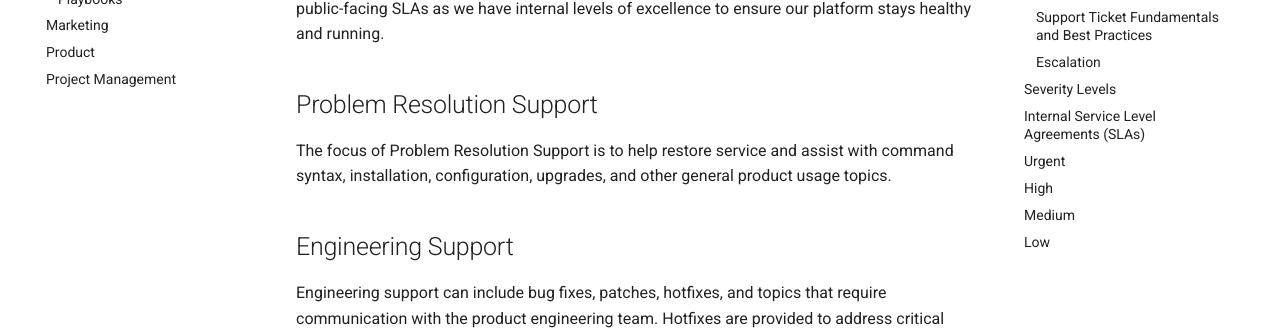
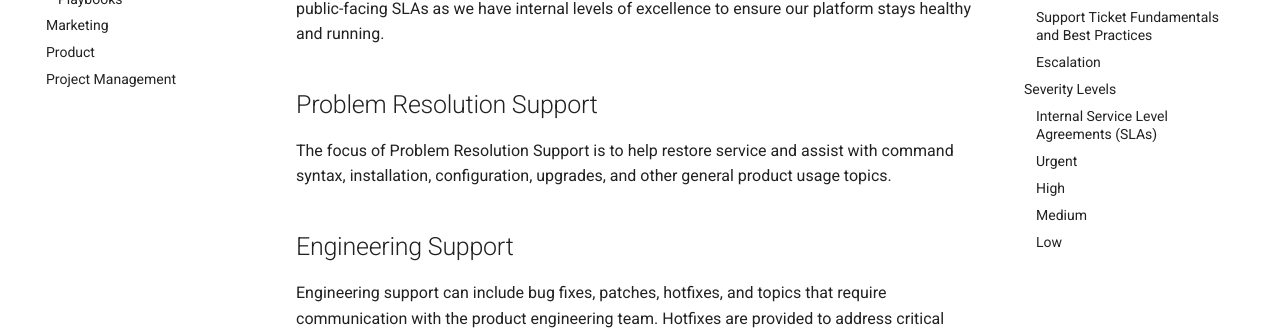
Before and after one commit to fru-io/handbook, an MkDocs documentation site: the page built from docs/engineering/support-services.md, in a window 1280 px wide. Shown: the part 328-662 px from the top of the page. Built offline with MkDocs 1.6.1 and Material for MkDocs 9.7.7, drawn with Linux system fonts in a browser that asks for light colours.

Commit message:
Nesting headers.

```diff
--- a/docs/engineering/support-services.md
+++ b/docs/engineering/support-services.md
@@ -70,7 +70,7 @@ Support issues are assigned a Severity level reflecting the impact on production
 
 
 
-## Internal Service Level Agreements (SLAs)
+### Internal Service Level Agreements (SLAs)
 | Severity      | Initial Engagement Time |
 | ------------- | ----------------------- |
 | Urgent        | 60 minutes 24x7         |
@@ -78,7 +78,7 @@ Support issues are assigned a Severity level reflecting the impact on production
 | Medium        | 8 hours 24x5            |
 | Low           | 8 hours 24x5            |
 
-## Urgent
+### Urgent
 A catastrophic problem that severely impacts the ability to conduct business. This status means that production systems are down (completely non-responsive or not functioning), and no known workaround exists. Urgent issues expectation is a sixty-minute window for initial engagement twenty-four hours a day, seven days a week.
 
 - Tier One Response
@@ -95,7 +95,7 @@ A catastrophic problem that severely impacts the ability to conduct business. Th
   - Determine if the DDEV status page needs to be updated to indicate a system-wide impact. If a status page update is necessary, notify the Tier One respondent to manage the updates.
   - Work with the Tier One respondent to ensure relevant information is captured and communicated as you resolve the issue.
 
-## High
+### High
 A high status indicates a situation in which production operations are disrupted but not fully degraded. In this scenario, a workaround may exist and is shared with the customer. High issues expectation is a two-hour window for initial engagement twenty-four hours a day Monday through Friday.
 
 - Tier One Response
@@ -112,7 +112,7 @@ A high status indicates a situation in which production operations are disrupted
   - Determine if the DDEV status page needs to be updated to indicate a system-wide impact. If a status page update is necessary, notify the Tier One respondent to manage the updates.
   - Work with the Tier One respondent to ensure relevant information is captured and communicated as you resolve the issue.
 
-## Medium
+### Medium
 A medium status indicates a lower impact problem that involves a partial loss of non-critical functionality. The problem may be a minor issue with limited or no loss of functionality or impact on production operations. A medium status includes administrative requests and errors in the product documentation. Medium issues expectation is an eight-hour window for initial engagement twenty-four hours a day Monday through Friday.
 
 - Tier One Response
@@ -126,7 +126,7 @@ A medium status indicates a lower impact problem that involves a partial loss of
   - Once the issue has a resolution, organize a post-event write-up within twenty-four hours to recap the issue, the solution, and any lessons learned.
   - Work with a project manager to schedule any Github issues that result from the incident.
 
-## Low
+### Low
 A low status indicates a problem that does not significantly affect system function or operations, including but not limited to feature requests. Low issues expectation is an eight-hour window for initial engagement twenty-four hours a day Monday through Friday.
 
 - Tier One Response
```
